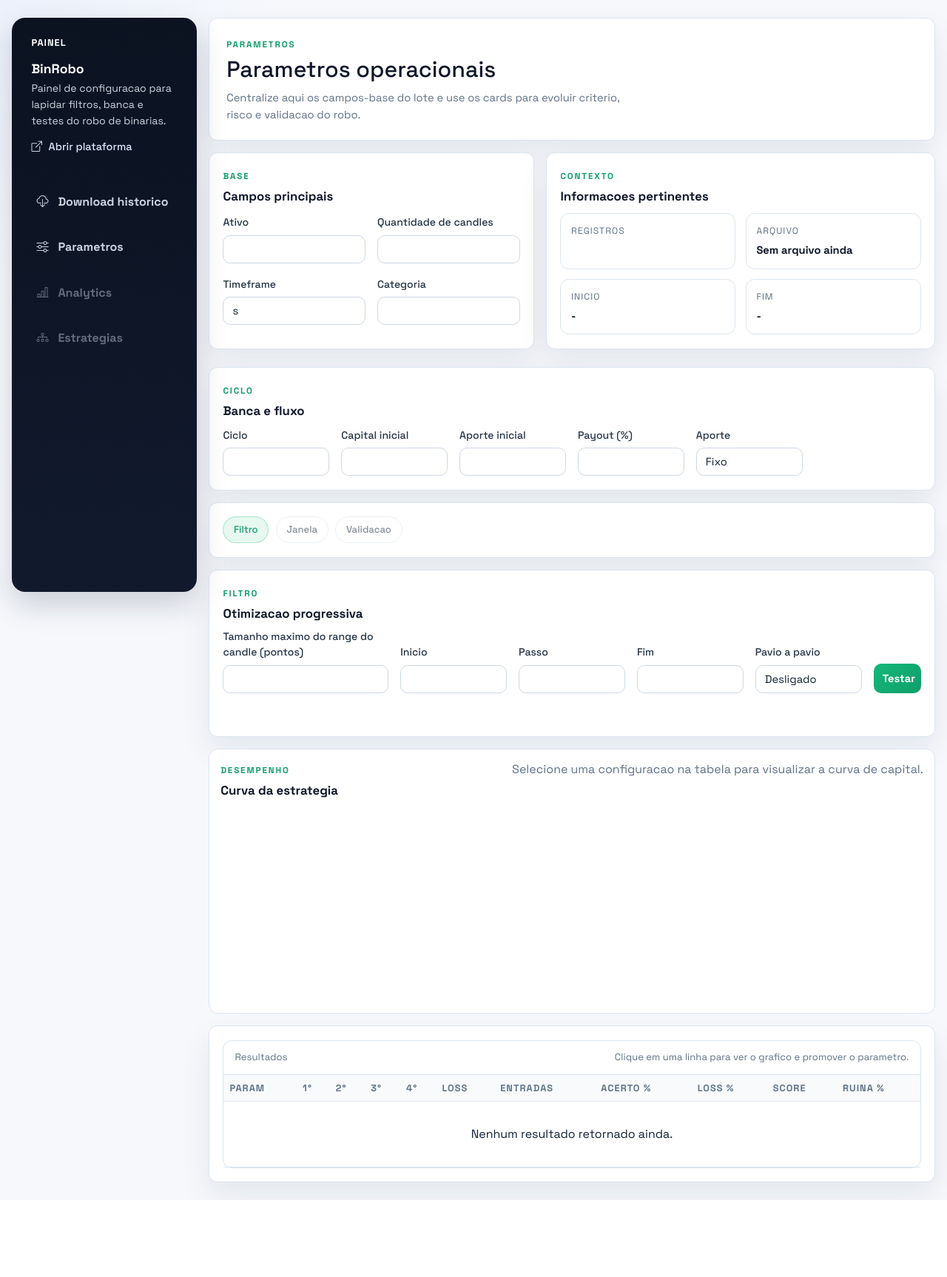
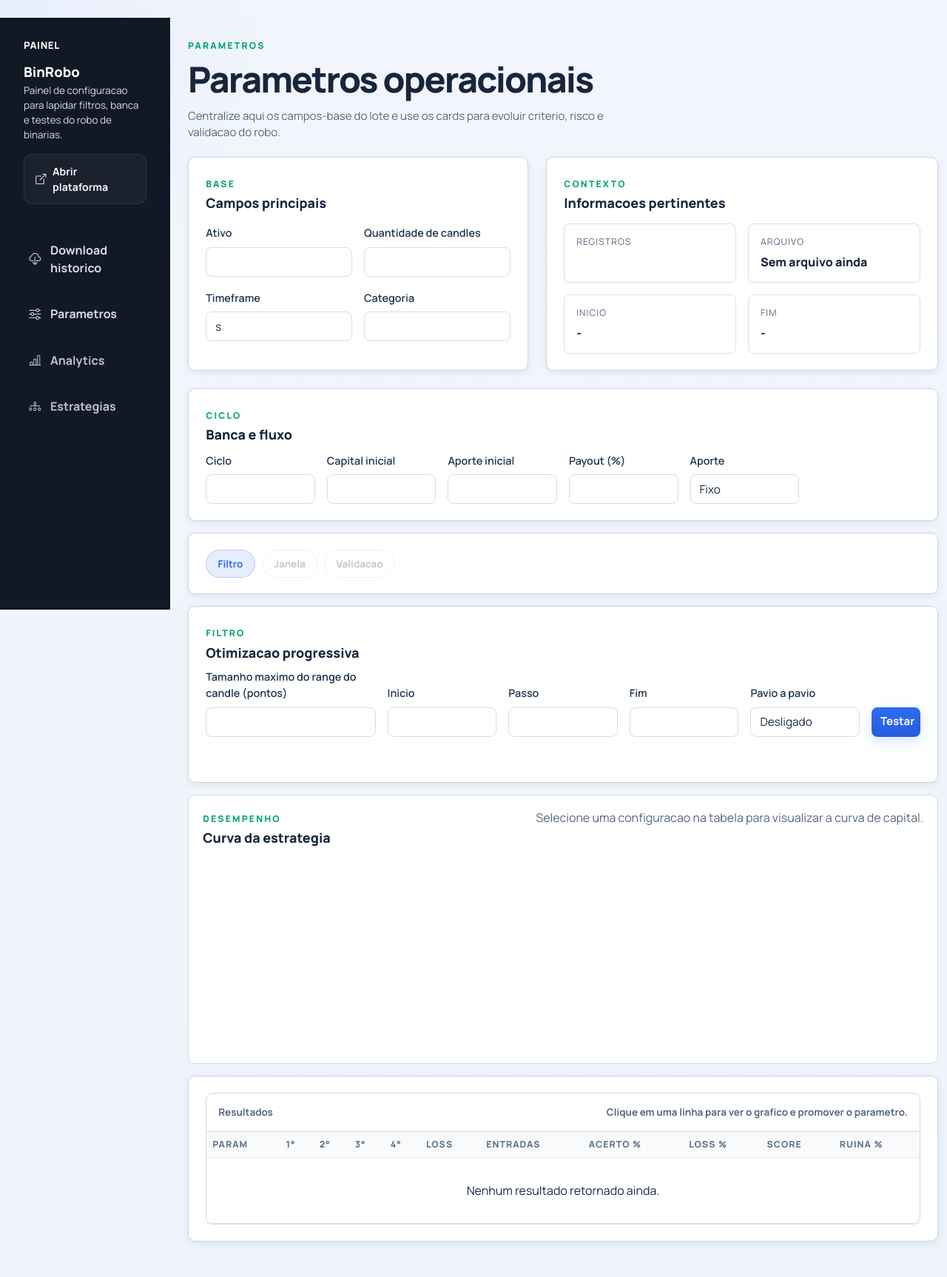
Before and after one commit to MarceloAnsilago/OtimzadorB, a Flask app: template web/templates/parameters.html in a window 1280 px wide. Shown: the whole page at 74% size. Before the commit the page ends 1622 px from the top, so only its background shows below. Run offline with Flask 3, Linux system fonts and the light colour scheme; the template is opened without the code that fills it, so the values that code supplies are empty.

Commit message:
rfefazendo o estilo

```diff
--- a/web/static/css/dashboard.css
+++ b/web/static/css/dashboard.css
@@ -1,22 +1,24 @@
 :root {
-    --app-bg: #f4f7fb;
-    --sidebar-bg: #0b1220;
-    --sidebar-bg-light: #111a2d;
-    --sidebar-border: rgba(255, 255, 255, 0.06);
-    --sidebar-text: #cbd5e1;
-    --sidebar-active: #2563eb;
+    --app-bg: #eef3fb;
+    --sidebar-bg: #121926;
+    --sidebar-bg-light: #121926;
+    --sidebar-border: rgba(255, 255, 255, 0.08);
+    --sidebar-text: #d5def1;
+    --sidebar-active: #2f6cf2;
     --panel-bg: #ffffff;
-    --panel-muted: #f8fafc;
-    --panel-border: #dbe5f0;
-    --text-main: #102033;
-    --text-soft: #5f7187;
-    --heading: #0f172a;
-    --accent: #14b87a;
-    --accent-strong: #0f9f69;
-    --accent-soft: rgba(20, 184, 122, 0.12);
-    --info-soft: rgba(37, 99, 235, 0.08);
+    --panel-muted: #f7f9fd;
+    --panel-border: #ccd7e6;
+    --text-main: #192b45;
+    --text-soft: #56667f;
+    --heading: #17263c;
+    --accent: #279458;
+    --accent-strong: #227d4b;
+    --accent-soft: rgba(39, 148, 88, 0.12);
+    --info-soft: rgba(47, 108, 242, 0.1);
     --danger: #ef4444;
-    --shadow: 0 18px 40px rgba(15, 23, 42, 0.08);
+    --primary: #2f6cf2;
+    --primary-strong: #255cda;
+    --shadow: 0 3px 10px rgba(23, 38, 60, 0.08);
 }
 
 * {
@@ -26,9 +28,9 @@
 body {
     margin: 0;
     min-height: 100vh;
-    font-family: "Space Grotesk", sans-serif;
+    font-family: "Manrope", sans-serif;
     color: var(--text-main);
-    background: #f6f8fc;
+    background: var(--app-bg);
 }
 
 .dashboard-shell {
@@ -39,33 +41,35 @@ body {
 .dashboard-backdrop {
     position: absolute;
     inset: 0;
-    background: radial-gradient(circle at top left, rgba(37, 99, 235, 0.05), transparent 18%);
+    background:
+        linear-gradient(180deg, rgba(255, 255, 255, 0.28), rgba(255, 255, 255, 0)),
+        radial-gradient(circle at top left, rgba(47, 108, 242, 0.08), transparent 20%);
     pointer-events: none;
 }
 
 .dashboard-container {
-    padding-left: 1rem;
-    padding-right: 1rem;
+    padding-left: 0;
+    padding-right: 0.75rem;
 }
 
 .dashboard-layout {
     display: grid;
-    grid-template-columns: 250px minmax(0, 1fr);
-    gap: 1rem;
+    grid-template-columns: 230px minmax(0, 1fr);
+    gap: 1.5rem;
     align-items: start;
 }
 
 .sidebar {
     position: sticky;
-    top: 0.75rem;
+    top: 0;
     display: flex;
     flex-direction: column;
-    gap: 0.25rem;
-    min-height: calc(100vh - 1.5rem);
-    max-height: calc(100vh - 1.5rem);
-    padding: 1rem 0.75rem;
+    gap: 0.35rem;
+    min-height: 100vh;
+    max-height: 100vh;
+    padding: 1.25rem 0.75rem 1.1rem;
     color: #ffffff;
-    background: linear-gradient(180deg, var(--sidebar-bg) 0%, var(--sidebar-bg-light) 100%);
+    background: var(--sidebar-bg);
     border: 0;
     border-radius: 0;
     box-shadow: none;
@@ -73,7 +77,7 @@ body {
 }
 
 .sidebar-brand {
-    padding: 0.15rem 0.5rem 1rem;
+    padding: 0.15rem 0.55rem 0.9rem;
 }
 
 .brand-badge {
@@ -82,10 +86,10 @@ body {
     border: 0;
     background: transparent;
     color: #ffffff;
-    font-size: 0.8rem;
-    font-weight: 700;
+    font-size: 0.82rem;
+    font-weight: 800;
     text-transform: uppercase;
-    letter-spacing: 0.08em;
+    letter-spacing: 0.05em;
 }
 
 .brand-badge i {
@@ -93,42 +97,44 @@ body {
 }
 
 .sidebar-brand h2 {
-    margin: 0.9rem 0 0.3rem;
-    font-size: 1.1rem;
-    font-weight: 700;
+    margin: 0.85rem 0 0.25rem;
+    font-size: 1.15rem;
+    font-weight: 800;
 }
 
 .sidebar-brand p {
     margin: 0;
     color: var(--sidebar-text);
-    line-height: 1.55;
-    font-size: 0.88rem;
+    line-height: 1.5;
+    font-size: 0.84rem;
 }
 
 .platform-link {
     display: inline-flex;
     align-items: center;
     gap: 0.55rem;
-    margin-top: 0.85rem;
-    padding: 0;
-    border: 0;
-    border-radius: 0;
-    background: transparent;
-    color: #dce7fb;
+    margin-top: 1rem;
+    padding: 0.72rem 0.95rem;
+    border: 1px solid rgba(255, 255, 255, 0.08);
+    border-radius: 12px;
+    background: rgba(255, 255, 255, 0.04);
+    color: #f4f7ff;
     text-decoration: none;
-    font-weight: 500;
-    font-size: 0.9rem;
+    font-weight: 700;
+    font-size: 0.88rem;
 }
 
 .platform-link:hover,
 .platform-link:focus {
     color: #ffffff;
+    background: rgba(47, 108, 242, 0.18);
+    border-color: rgba(47, 108, 242, 0.35);
 }
 
 .sidebar-nav {
     display: grid;
-    gap: 0.55rem;
-    margin: 1rem 0 1.3rem;
+    gap: 0.5rem;
+    margin: 0.95rem 0 1.1rem;
 }
 
 .nav-item {
@@ -136,71 +142,73 @@ body {
     align-items: center;
     gap: 0.8rem;
     width: 100%;
-    padding: 0.9rem 0.95rem;
+    padding: 0.95rem 1rem;
     border: 0;
-    border-radius: 14px;
+    border-radius: 13px;
     background: transparent;
     color: var(--sidebar-text);
     text-decoration: none;
-    font-weight: 600;
-    transition: background 0.2s ease, color 0.2s ease, border-color 0.2s ease;
+    font-weight: 700;
+    transition: background 0.2s ease, color 0.2s ease, box-shadow 0.2s ease;
 }
 
 .nav-item:hover,
 .nav-item:focus {
     color: #ffffff;
-    background: rgba(255, 255, 255, 0.08);
+    background: rgba(255, 255, 255, 0.06);
 }
 
 .nav-item.is-active {
     color: #ffffff;
-    background: var(--sidebar-active);
-    box-shadow: 0 10px 20px rgba(37, 99, 235, 0.35);
+    background: linear-gradient(180deg, var(--primary) 0%, var(--primary-strong) 100%);
+    box-shadow: 0 10px 22px rgba(47, 108, 242, 0.38);
 }
 
 .nav-item:disabled {
-    opacity: 0.45;
+    opacity: 0.78;
+    color: #eef4ff;
 }
 
 .sidebar-section {
     margin-top: auto;
-    padding: 1rem 0.5rem 0;
+    padding: 1rem 0.55rem 0;
 }
 
 .panel-label,
 .section-kicker {
     display: inline-block;
-    color: var(--accent-strong);
-    font-size: 0.73rem;
-    font-weight: 700;
+    color: #00a46b;
+    font-size: 0.76rem;
+    font-weight: 800;
     text-transform: uppercase;
-    letter-spacing: 0.16em;
+    letter-spacing: 0.18em;
 }
 
 .quick-assets {
     display: flex;
     flex-wrap: wrap;
     align-content: flex-start;
-    gap: 0.55rem;
+    gap: 0.5rem;
     margin-top: 0.85rem;
-    max-height: 22rem;
+    max-height: 18rem;
     overflow-y: auto;
     padding-right: 0.2rem;
 }
 
 .quick-asset {
-    padding: 0.42rem 0.72rem;
+    padding: 0.45rem 0.78rem;
     border: 1px solid rgba(255, 255, 255, 0.12);
     border-radius: 999px;
-    background: rgba(255, 255, 255, 0.04);
+    background: rgba(255, 255, 255, 0.03);
     color: #eef6ff;
-    font-size: 0.76rem;
+    font-size: 0.74rem;
+    font-weight: 700;
     cursor: pointer;
 }
 
 .quick-asset:hover {
-    border-color: rgba(20, 184, 122, 0.28);
-    background: rgba(20, 184, 122, 0.14);
+    border-color: rgba(47, 108, 242, 0.35);
+    background: rgba(47, 108, 242, 0.2);
 }
 
 .quick-assets-empty {
@@ -210,22 +218,23 @@ body {
 
 .dashboard-frame {
     min-width: 0;
+    padding: 1.5rem 0 1.5rem;
 }
 
 .topbar,
 .panel {
     background: var(--panel-bg);
     border: 1px solid var(--panel-border);
-    border-radius: 12px;
+    border-radius: 10px;
     box-shadow: var(--shadow);
 }
 
 .sidebar.panel {
-    background: linear-gradient(180deg, var(--sidebar-bg) 0%, var(--sidebar-bg-light) 100%);
+    background: var(--sidebar-bg);
     color: #ffffff;
     border: 0;
-    border-radius: 18px;
-    box-shadow: 0 18px 40px rgba(15, 23, 42, 0.18);
+    border-radius: 0;
+    box-shadow: none;
 }
 
 .topbar {
@@ -233,8 +242,11 @@ body {
     align-items: flex-start;
     justify-content: space-between;
     gap: 1rem;
-    padding: 1.35rem 1.45rem;
-    margin-bottom: 1rem;
+    padding: 0;
+    margin-bottom: 1.35rem;
+    background: transparent;
+    border: 0;
+    box-shadow: none;
 }
 
 .topbar h1,
@@ -245,34 +257,36 @@ body {
 }
 
 .topbar h1 {
-    font-size: 1.9rem;
+    font-size: 3rem;
+    font-weight: 800;
+    letter-spacing: -0.04em;
 }
 
 .panel-head h2,
 .performance-head h3 {
-    font-size: 1.05rem;
-    font-weight: 700;
+    font-size: 1.12rem;
+    font-weight: 800;
 }
 
 .section-copy {
-    margin: 0.55rem 0 0;
-    max-width: 58ch;
+    margin: 0.65rem 0 0;
+    max-width: 64ch;
     color: var(--text-soft);
-    line-height: 1.55;
-    font-size: 0.92rem;
+    line-height: 1.5;
+    font-size: 0.94rem;
 }
 
 .session-pill {
     display: inline-flex;
     align-items: center;
     gap: 0.75rem;
-    padding: 0.65rem 0.95rem;
+    padding: 0.7rem 1rem;
     border: 1px solid var(--panel-border);
     border-radius: 999px;
-    background: var(--panel-muted);
+    background: #ffffff;
     color: var(--text-main);
     white-space: nowrap;
-    font-weight: 500;
+    font-weight: 700;
 }
 
 .status-dot {
@@ -290,32 +304,32 @@ body {
 
 .content-grid {
     display: grid;
-    grid-template-columns: minmax(320px, 440px) minmax(0, 1fr);
-    gap: 1rem;
+    grid-template-columns: minmax(360px, 460px) minmax(0, 1fr);
+    gap: 1.5rem;
 }
 
 .panel {
-    padding: 1.15rem;
+    padding: 1.35rem 1.45rem;
 }
 
 .panel-head {
-    margin-bottom: 0.85rem;
+    margin-bottom: 1rem;
 }
 
 .panel-input {
-    min-height: 38px;
-    border: 1px solid #ced8e5;
-    border-radius: 10px;
+    min-height: 40px;
+    border: 1px solid #d4ddea;
+    border-radius: 8px;
     background: #ffffff;
     color: var(--text-main);
-    padding-top: 0.38rem;
-    padding-bottom: 0.38rem;
-    font-size: 0.92rem;
+    padding-top: 0.42rem;
+    padding-bottom: 0.42rem;
+    font-size: 0.96rem;
 }
 
 .panel-input:focus {
-    border-color: rgba(37, 99, 235, 0.55);
-    box-shadow: 0 0 0 3px rgba(37, 99, 235, 0.1);
+    border-color: rgba(47, 108, 242, 0.65);
+    box-shadow: 0 0 0 3px rgba(47, 108, 242, 0.12);
     background: #ffffff;
     color: var(--text-main);
 }
@@ -325,10 +339,10 @@ body {
 }
 
 .form-label {
-    color: #243447;
-    margin-bottom: 0.4rem;
-    font-size: 0.88rem;
-    font-weight: 500;
+    color: #1f3552;
+    margin-bottom: 0.5rem;
+    font-size: 0.9rem;
+    font-weight: 600;
 }
 
 .field-hint,
@@ -341,36 +355,37 @@ body {
 }
 
 .field-hint {
-    margin-top: 0.45rem;
-    font-size: 0.81rem;
+    margin-top: 0.5rem;
+    font-size: 0.82rem;
 }
 
 .btn-download {
     min-height: 40px;
     border: 0;
-    border-radius: 10px;
-    background: linear-gradient(135deg, var(--accent) 0%, var(--accent-strong) 100%);
+    border-radius: 8px;
+    background: linear-gradient(180deg, var(--primary) 0%, var(--primary-strong) 100%);
     color: #ffffff;
     font-weight: 700;
-    font-size: 0.92rem;
-    box-shadow: none;
+    font-size: 0.94rem;
+    box-shadow: 0 6px 18px rgba(47, 108, 242, 0.2);
 }
 
 .btn-download:hover,
 .btn-download:focus {
     color: #ffffff;
+    background: linear-gradient(180deg, #3b78ff 0%, #2c63df 100%);
 }
 
 .metric-grid {
     display: grid;
     grid-template-columns: repeat(2, minmax(0, 1fr));
-    gap: 0.85rem;
+    gap: 1rem;
 }
 
 .metric-card {
-    padding: 0.85rem;
-    border: 1px solid #dbe5f0;
-    border-radius: 12px;
+    padding: 0.95rem 1rem;
+    border: 1px solid #d7e0eb;
+    border-radius: 8px;
     background: #ffffff;
 }
 
@@ -385,7 +400,8 @@ body {
 .metric-card strong {
     display: block;
     color: var(--heading);
-    font-size: 0.92rem;
+    font-size: 1rem;
+    font-weight: 800;
     word-break: break-word;
 }
 
@@ -408,20 +424,20 @@ body {
 }
 
 .tab-chip {
-    min-height: 34px;
-    padding: 0.45rem 0.85rem;
-    border: 1px solid #d5e1ec;
+    min-height: 36px;
+    padding: 0.5rem 0.95rem;
+    border: 1px solid #d9e2ee;
     border-radius: 999px;
     background: #ffffff;
-    color: var(--text-main);
-    font-size: 0.82rem;
-    font-weight: 500;
+    color: #7d8ca1;
+    font-size: 0.84rem;
+    font-weight: 700;
 }
 
 .tab-chip.is-active {
-    border-color: rgba(20, 184, 122, 0.3);
-    background: rgba(20, 184, 122, 0.1);
-    color: var(--accent-strong);
+    border-color: rgba(47, 108, 242, 0.24);
+    background: rgba(47, 108, 242, 0.12);
+    color: var(--primary);
 }
 
 .tab-chip:disabled {
@@ -435,13 +451,13 @@ body {
 .results-grid-wrap,
 .performance-panel {
     border: 1px solid var(--panel-border);
-    border-radius: 12px;
+    border-radius: 10px;
     background: #ffffff;
 }
 
 .stack-card .results-grid-wrap {
     border: 1px solid var(--panel-border);
-    border-radius: 12px;
+    border-radius: 10px;
     background: #ffffff;
 }
 
@@ -450,9 +466,10 @@ body {
     align-items: center;
     justify-content: space-between;
     gap: 1rem;
-    padding: 0.8rem 0.95rem;
+    padding: 0.95rem 1rem;
     border-bottom: 1px solid var(--panel-border);
-    font-size: 0.82rem;
+    font-size: 0.84rem;
+    font-weight: 700;
 }
 
 .preview-table {
@@ -463,7 +480,8 @@ body {
 
 .preview-table thead th {
     color: #60758d;
-    font-size: 0.8rem;
+    font-size: 0.77rem;
+    font-weight: 800;
     text-transform: uppercase;
     letter-spacing: 0.08em;
     background: #f8fafc;
@@ -471,6 +489,8 @@ body {
 
 .preview-table tbody td {
     color: var(--text-main);
+    padding-top: 0.9rem;
+    padding-bottom: 0.9rem;
 }
 
 .optimizer-table .result-row {
@@ -478,12 +498,12 @@ body {
 }
 
 .optimizer-table .result-row:hover {
-    background: rgba(20, 184, 122, 0.08);
+    background: rgba(47, 108, 242, 0.06);
 }
 
 .optimizer-table .result-row.is-selected {
-    background: rgba(20, 184, 122, 0.12);
-    box-shadow: inset 3px 0 0 var(--accent);
+    background: rgba(47, 108, 242, 0.1);
+    box-shadow: inset 3px 0 0 var(--primary);
 }
 
 .empty-state {
@@ -505,7 +525,7 @@ body {
 }
 
 .performance-panel {
-    padding: 0.95rem;
+    padding: 1.1rem 1.2rem;
 }
 
 .performance-head {
@@ -529,16 +549,18 @@ body {
 
     .dashboard-layout {
         grid-template-columns: 1fr;
+        gap: 1rem;
     }
 
     .sidebar {
         position: static;
         min-height: auto;
+        max-height: none;
+        border-radius: 16px;
     }
 
     .topbar {
         flex-direction: column;
-        padding: 1.2rem;
     }
 
     .content-grid {
@@ -556,4 +578,12 @@ body {
     .performance-summary {
         text-align: left;
     }
+
+    .dashboard-frame {
+        padding-top: 0.35rem;
+    }
+
+    .topbar h1 {
+        font-size: 2.2rem;
+    }
 }
--- a/web/templates/dashboard.html
+++ b/web/templates/dashboard.html
@@ -6,7 +6,7 @@
     <title>{{ config.get("APP_TITLE", "BinRobo") }} | Market Data</title>
     <link rel="preconnect" href="https://fonts.googleapis.com">
     <link rel="preconnect" href="https://fonts.gstatic.com" crossorigin>
-    <link href="https://fonts.googleapis.com/css2?family=Space+Grotesk:wght@400;500;700&display=swap" rel="stylesheet">
+    <link href="https://fonts.googleapis.com/css2?family=Manrope:wght@400;500;600;700;800&display=swap" rel="stylesheet">
     <link href="https://cdn.jsdelivr.net/npm/bootstrap@5.3.7/dist/css/bootstrap.min.css" rel="stylesheet" integrity="sha384-LN+7fdVzj6u52u30Kp6M/trliBMCMKTyK833zpbD+pXdCLuTusPj697FH4R/5mcr" crossorigin="anonymous">
     <link href="https://cdn.jsdelivr.net/npm/bootstrap-icons@1.13.1/font/bootstrap-icons.min.css" rel="stylesheet">
     <link href="{{ url_for('static', filename='css/dashboard.css') }}" rel="stylesheet">
--- a/web/templates/parameters.html
+++ b/web/templates/parameters.html
@@ -6,7 +6,7 @@
     <title>{{ config.get("APP_TITLE", "BinRobo") }} | Parametros</title>
     <link rel="preconnect" href="https://fonts.googleapis.com">
     <link rel="preconnect" href="https://fonts.gstatic.com" crossorigin>
-    <link href="https://fonts.googleapis.com/css2?family=Space+Grotesk:wght@400;500;700&display=swap" rel="stylesheet">
+    <link href="https://fonts.googleapis.com/css2?family=Manrope:wght@400;500;600;700;800&display=swap" rel="stylesheet">
     <link href="https://cdn.jsdelivr.net/npm/bootstrap@5.3.7/dist/css/bootstrap.min.css" rel="stylesheet" integrity="sha384-LN+7fdVzj6u52u30Kp6M/trliBMCMKTyK833zpbD+pXdCLuTusPj697FH4R/5mcr" crossorigin="anonymous">
     <link href="https://cdn.jsdelivr.net/npm/bootstrap-icons@1.13.1/font/bootstrap-icons.min.css" rel="stylesheet">
     <link href="{{ url_for('static', filename='css/dashboard.css') }}" rel="stylesheet">
```
